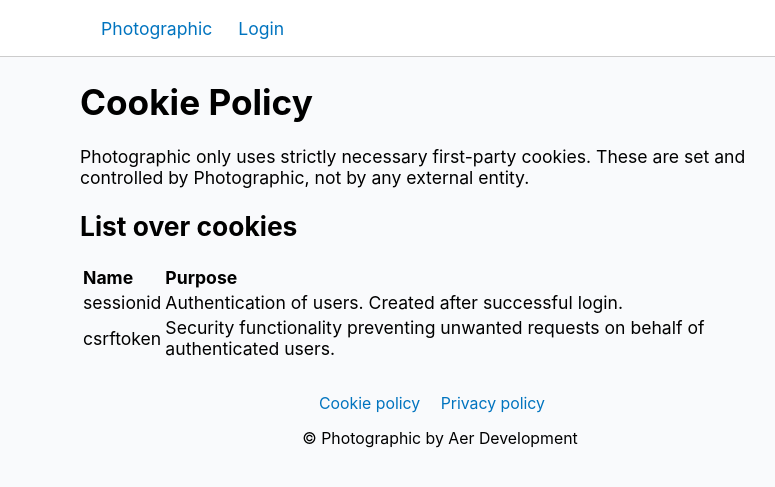
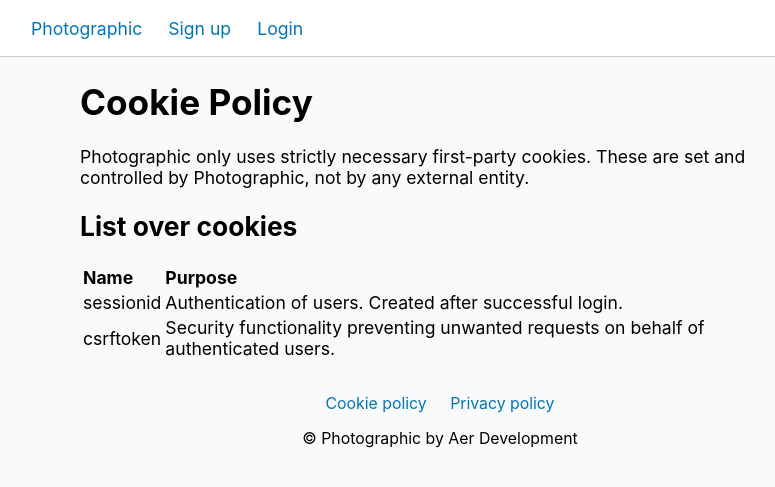
Before and after one commit to adrianeriksen/photographic, a Django app: page /cookie-policy/ in a window 1280 px wide. Shown: the top 487 px of the page, without its empty margins (200-975 px from the left). Run offline with Django 3.2, Linux system fonts and the light colour scheme.

Commit message:
Improve styling and add base for sign up page

```diff
--- a/photographic/static/style.css
+++ b/photographic/static/style.css
@@ -22,6 +22,11 @@ table th {
 
 .container {
     max-width: 720px;
+    margin: 0 auto;
+}
+
+.wide-container {
+    max-width: 860px;
     margin: 0 auto;
 }
 
@@ -121,5 +126,5 @@ div.avatar {
 
 .support-pages ul li {
     display: inline-block;
-    margin-right: 16px;
+    margin: 0 0.6em;
 }
--- a/photographic/templates/base.html
+++ b/photographic/templates/base.html
@@ -10,13 +10,14 @@
 </head>
 <body>
 <div class="header">
-    <div class="container">
+    <div class="wide-container">
         <ul>
             <li><a href="{% url "home" %}">Photographic</a></li>
             {% if user.is_authenticated %}
             <li><a href="{% url "photos:create" %}">Upload new photo</a></li>
             <li><a href="{% url "logout" %}">Logout</a></li>
             {% else %}
+            <li><a href="{% url "users:signup" %}">Sign up</a></li>
             <li><a href="{% url "login" %}">Login</a></li>
             {% endif %}
         </ul>
--- /dev/null
+++ b/photographic/templates/users/signup.html
@@ -0,0 +1,5 @@
+{% extends "base.html" %}
+
+{% block content %}
+<h1>Sign up for Photographic</h1>
+{% endblock %}
--- a/photographic/users/urls.py
+++ b/photographic/users/urls.py
@@ -5,5 +5,6 @@ from . import views
 app_name = "users"
 
 urlpatterns = [
+    path("signup/", views.SignUpView.as_view(), name="signup"),
     path("<slug:slug>/", views.DetailView.as_view(), name="detail"),
 ]
--- a/photographic/users/views.py
+++ b/photographic/users/views.py
@@ -16,3 +16,7 @@ class DetailView(LoginRequiredMixin, generic.DetailView):
         context = super().get_context_data()
         context["photo_list"] = context["user"].photo_set.all()
         return context
+
+
+class SignUpView(generic.TemplateView):
+    template_name = "users/signup.html"
```
Also changed, not shown: 1 other file.
